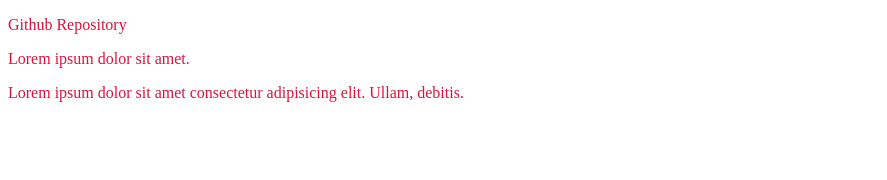
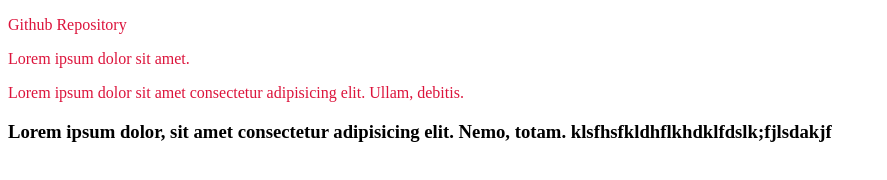
Before and after one commit to Saad100912/new-repo, a plain HTML site: page index.html in a window 1280 px wide. Shown: the whole page, without its empty margins (0-887 px from the left). Drawn offline with Linux system fonts and the light colour scheme.

Commit message:
added a h3

```diff
--- a/index.html
+++ b/index.html
@@ -11,5 +11,6 @@
     <p>Github Repository</p>
     <p>Lorem ipsum dolor sit amet.</p>
     <p>Lorem ipsum dolor sit amet consectetur adipisicing elit. Ullam, debitis.</p>
+    <h3>Lorem ipsum dolor, sit amet consectetur adipisicing elit. Nemo, totam. klsfhsfkldhflkhdklfdslk;fjlsdakjf</h3>
 </body>
 </html>
```
Also changed, not shown: 2 other files.
